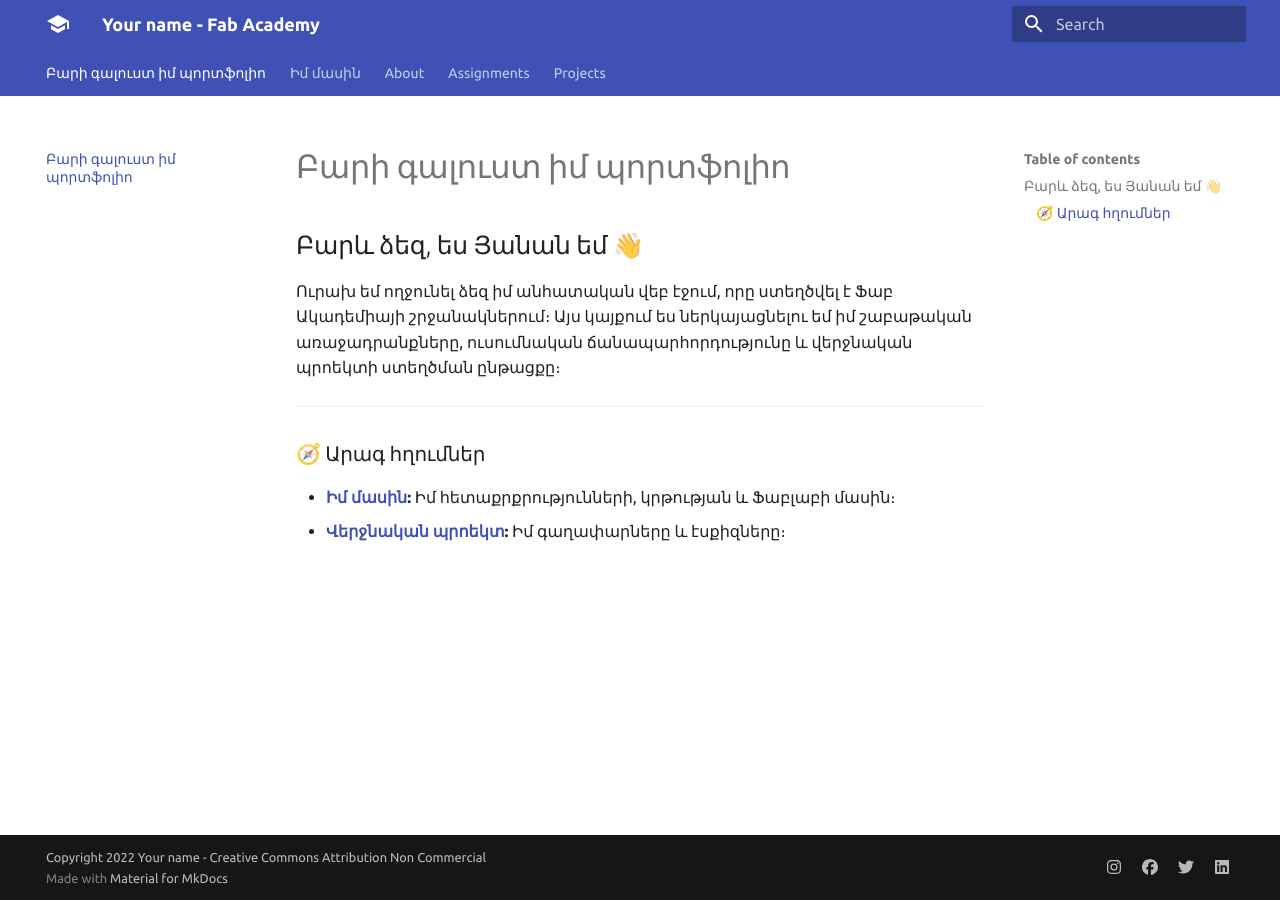
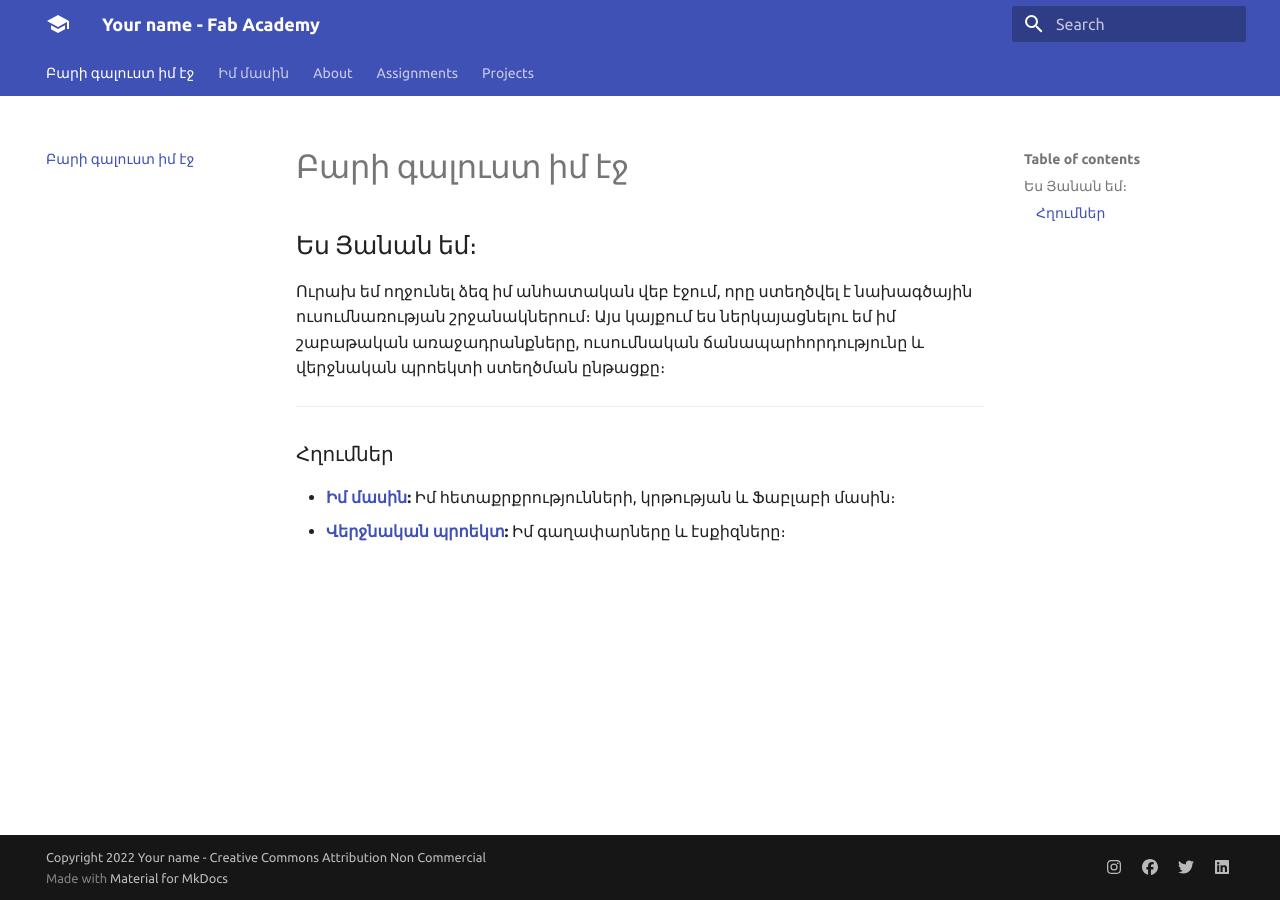
Before and after one commit to yananazaryan26-crypto/fab-academy-site, an MkDocs documentation site: the page built from docs/index.md, in a window 1280 px wide. Built offline with MkDocs 1.6.1 and Material for MkDocs 9.7.7, drawn with Linux system fonts in a browser that asks for light colours.

Commit message:
Update pages with pure Armenian content

```diff
--- a/docs/index.md
+++ b/docs/index.md
@@ -1,11 +1,11 @@
-# Բարի գալուստ իմ պորտֆոլիո
+# Բարի գալուստ իմ էջ
 
-## Բարև ձեզ, ես Յանան եմ 👋
+## Ես Յանան եմ։
 
-Ուրախ եմ ողջունել ձեզ իմ անհատական վեբ էջում, որը ստեղծվել է Ֆաբ Ակադեմիայի շրջանակներում։ Այս կայքում ես ներկայացնելու եմ իմ շաբաթական առաջադրանքները, ուսումնական ճանապարհորդությունը և վերջնական պրոեկտի ստեղծման ընթացքը։
+Ուրախ եմ ողջունել ձեզ իմ անհատական վեբ էջում, որը ստեղծվել է նախագծային ուսումնառության շրջանակներում։ Այս կայքում ես ներկայացնելու եմ իմ շաբաթական առաջադրանքները, ուսումնական ճանապարհորդությունը և վերջնական պրոեկտի ստեղծման ընթացքը։
 
 ---
 
-### 🧭 Արագ հղումներ
+### Հղումներ
 - **[Իմ մասին](about.md):** Իմ հետաքրքրությունների, կրթության և Ֆաբլաբի մասին։
 - **[Վերջնական պրոեկտ](projects/final-project.md):** Իմ գաղափարները և էսքիզները։
```
Also changed, not shown: docs/about.md (+5 -7 lines).
